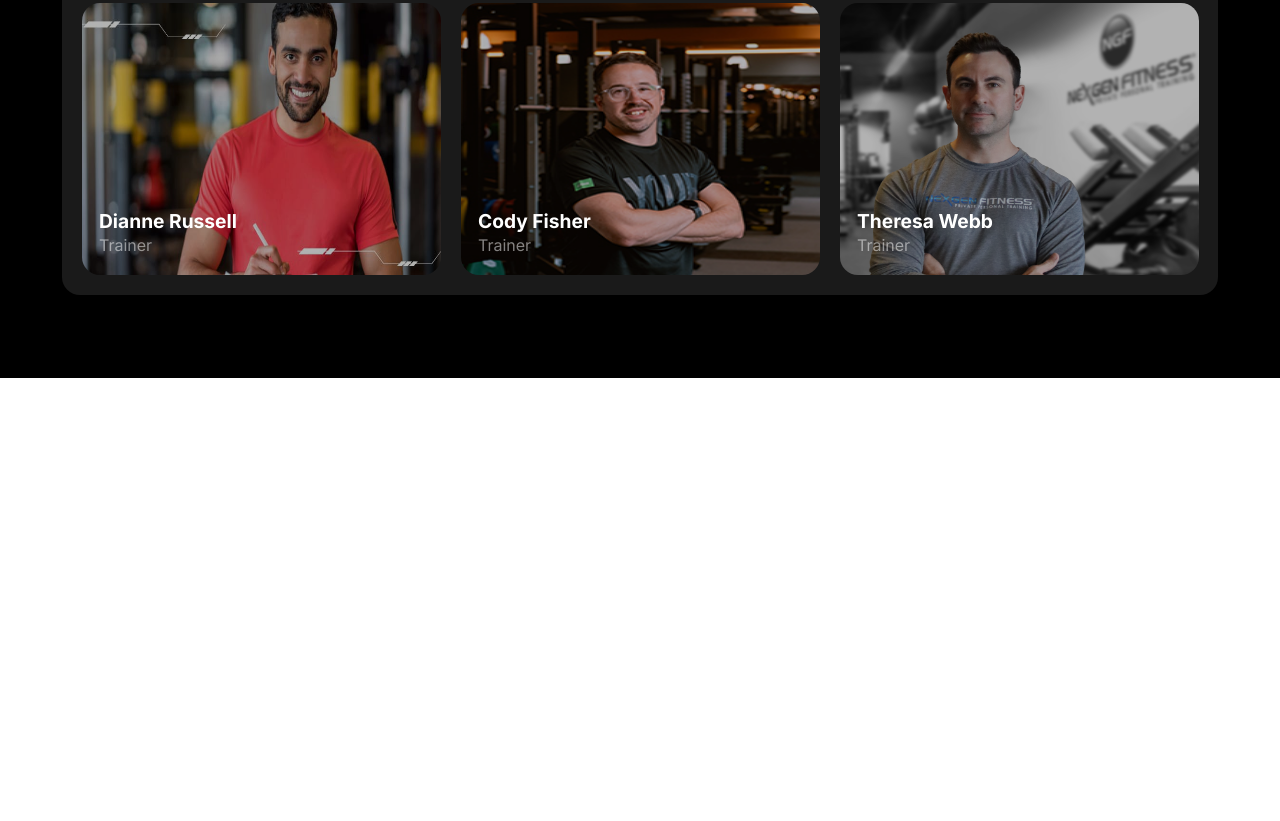
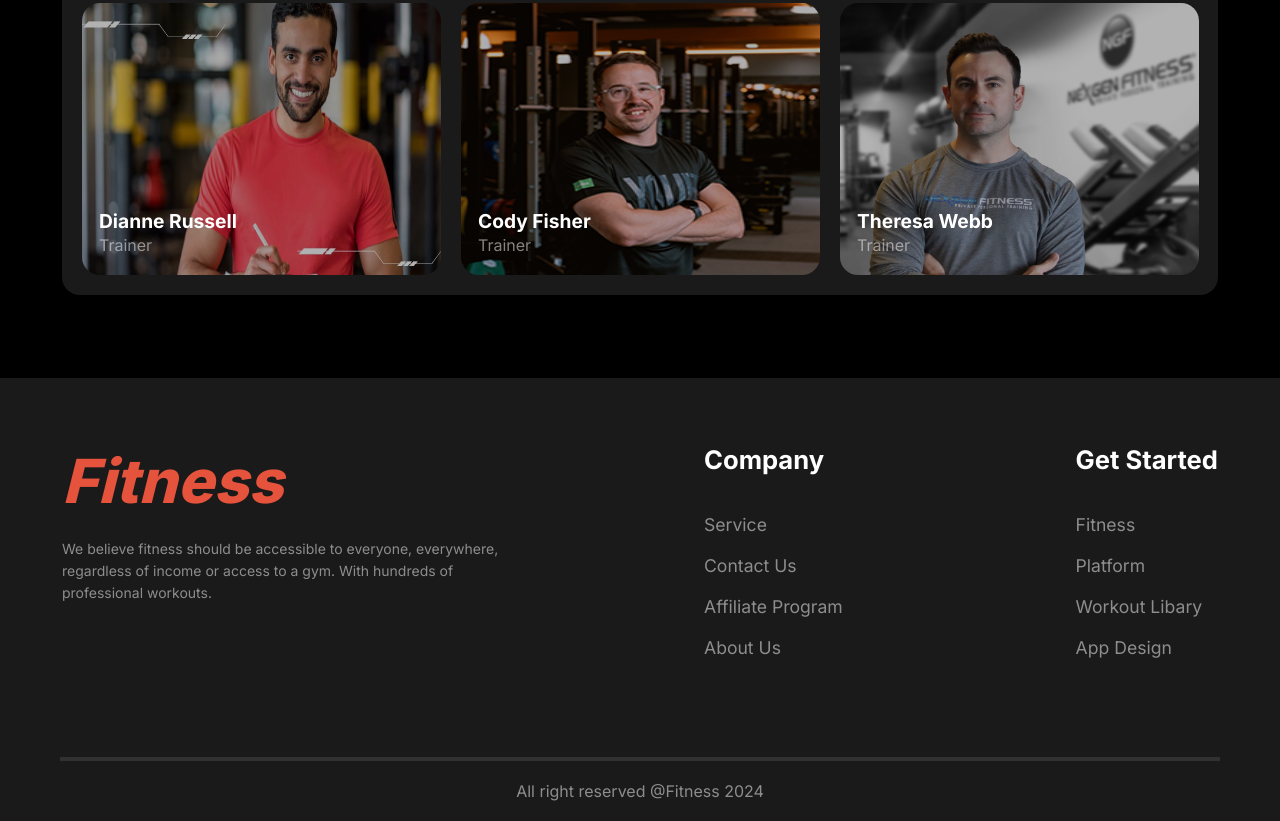
Before and after one commit to ShaikhAnik/assignment-2, a plain HTML site: page index.html in a window 1280 px wide. Shown: the part 2293-3114 px from the top of the page. Before the commit the page ends 2671 px from the top, so only its background shows below. Drawn offline with Linux system fonts and the light colour scheme.

Commit message:
footer section added

```diff
--- a/index.html
+++ b/index.html
@@ -171,5 +171,41 @@
 
     </main>
 
+        <!-- Footer section starts-->
+        <footer class=" footer-cont">
+            <section class="footer-section display_flex">
+                <div class="footer-left-content">
+                    <h1><i>Fitness</i></h1>
+                    <p class="text-light-color">We believe fitness should be accessible to everyone, everywhere, regardless of income or access to a gym. With hundreds of professional workouts.</p>
+                </div>
+
+                <div class="footer-right-content display_flex">
+                    <div class="company">
+                        <h4 class="text-dark-color">Company</h4>
+                        <ul>
+                            <li><a href="">Service</a></li>
+                            <li><a href="">Contact Us</a></li>
+                            <li><a href="">Affiliate Program</a></li>
+                            <li><a href="">About Us</a></li>
+                        </ul>
+                    </div>
+                    <div class="get-started">
+                        <h4 class="text-dark-color">Get Started</h4>
+                        <ul>
+                            <li><a href="">Fitness</a></li>
+                            <li><a href="">Platform</a></li>
+                            <li><a href="">Workout Libary</a></li>
+                            <li><a href="">App Design</a></li>
+                        </ul>
+                    </div>
+                </div>
+
+            </section>
+            <div class="reserved">
+                <hr>
+                <p class="text-light-color">All right reserved @Fitness 2024</p>
+            </div>
+        </footer>
+
 </body>
 </html>
--- a/style/style.css
+++ b/style/style.css
@@ -326,3 +326,61 @@
 .m-card:nth-child(6), .m-card:nth-child(4){
     padding-top: 0px;
 }
+
+/* Footer styles */
+.footer-cont{
+    background-color: rgba(26,26,26);
+}
+.footer-section{
+    padding-top: 66px;
+    padding-bottom: 79px;
+}
+.footer-left-content{
+    width: 443px;
+    margin-left: 0px;
+}
+.footer-left-content h1{
+    color: rgb(230, 83, 60);
+    font-family: Inter;
+    font-size: 3.8rem;
+    font-weight: 800;
+}
+.footer-left-content p{
+    margin-top: 20px;
+    font-size: 0.875rem;
+    line-height: 22px;
+}
+.footer-right-content{
+    width: 514px;
+    margin-right: 0px;
+}
+.footer-right-content h4{
+    font-size: 1.6rem;
+    font-weight: 700;
+    margin-bottom: 39px;
+}
+.footer-right-content  ul  li a{
+    color: rgba(255, 255, 255, 0.5);
+    text-decoration: none;
+    font-size: 1.1rem;
+}
+.footer-right-content  ul  li{
+    list-style:none;
+    padding-bottom: 20px;
+}
+.get-started{
+    margin-left: 0px;
+    margin-right: 0px;
+}
+.company{
+    margin-left: 0px;
+}
+hr{
+    max-width: 1156px;
+    border: 2px solid rgba(255, 255, 255, 0.1);
+}
+.reserved p {
+    font-size: 1rem;
+    text-align: center;
+    padding: 20px 0px;
+}
```
